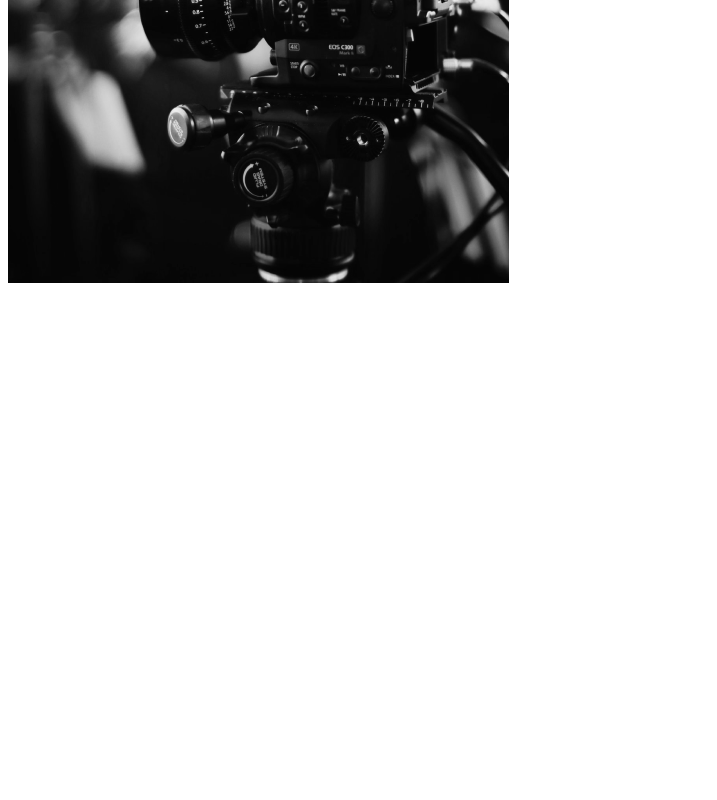
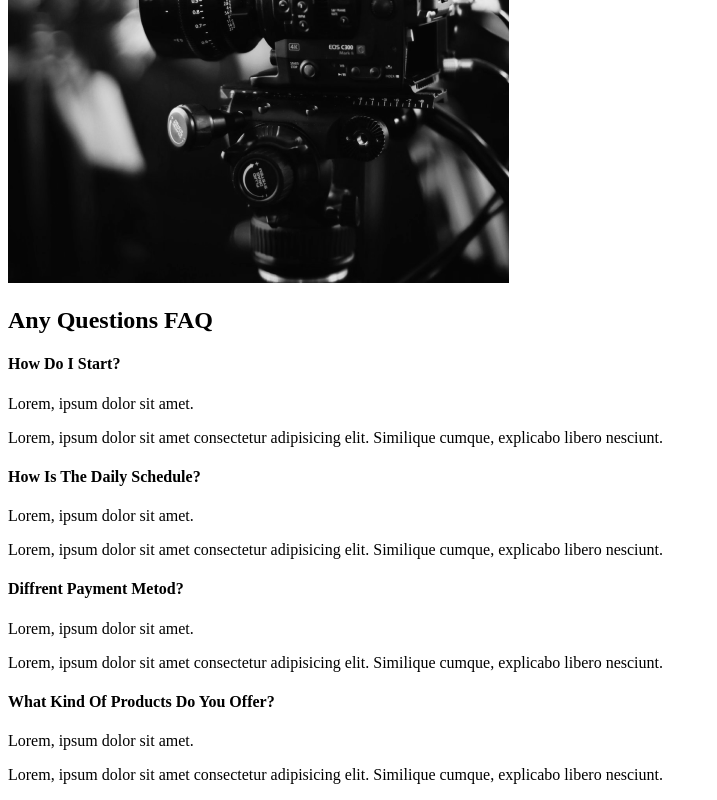
Before and after one commit to navidabdi/portfolio-react, a React (Create React App) app: page / in a window 1280 px wide. Shown: the part 2099-2899 px from the top of the page, without its empty margins (0-717 px from the left). Before the commit the page ends 2394 px from the top, so only its background shows below. Built offline with nearby package versions, Linux system fonts and the light colour scheme.

Commit message:
4. Faq Section

```diff
--- /dev/null
+++ b/src/components/FaqSection.js
@@ -0,0 +1,53 @@
+import react from "react";
+
+const FaqSection = () => {
+  return (
+    <div className="faq">
+      <h2>
+        Any Questions <span>FAQ</span>
+      </h2>
+      <div className="question">
+        <h4>How Do I Start?</h4>
+        <div className="answer">
+          <p>Lorem, ipsum dolor sit amet.</p>
+          <p>
+            Lorem, ipsum dolor sit amet consectetur adipisicing elit. Similique
+            cumque, explicabo libero nesciunt.
+          </p>
+        </div>
+      </div>
+      <div className="question">
+        <h4>How Is The Daily Schedule?</h4>
+        <div className="answer">
+          <p>Lorem, ipsum dolor sit amet.</p>
+          <p>
+            Lorem, ipsum dolor sit amet consectetur adipisicing elit. Similique
+            cumque, explicabo libero nesciunt.
+          </p>
+        </div>
+      </div>
+      <div className="question">
+        <h4>Diffrent Payment Metod?</h4>
+        <div className="answer">
+          <p>Lorem, ipsum dolor sit amet.</p>
+          <p>
+            Lorem, ipsum dolor sit amet consectetur adipisicing elit. Similique
+            cumque, explicabo libero nesciunt.
+          </p>
+        </div>
+      </div>
+      <div className="question">
+        <h4>What Kind Of Products Do You Offer?</h4>
+        <div className="answer">
+          <p>Lorem, ipsum dolor sit amet.</p>
+          <p>
+            Lorem, ipsum dolor sit amet consectetur adipisicing elit. Similique
+            cumque, explicabo libero nesciunt.
+          </p>
+        </div>
+      </div>
+    </div>
+  );
+};
+
+export default FaqSection;
--- a/src/pages/AboutUs.js
+++ b/src/pages/AboutUs.js
@@ -2,11 +2,13 @@
 // Import The About Page Components
 import AboutSection from "../components/AboutSection";
 import ServicesSection from "../components/ServicesSection";
+import FaqSection from "../components/FaqSection";
 const AboutUs = () => {
   return (
     <>
       <AboutSection />
       <ServicesSection />
+      <FaqSection />
     </>
   );
 };
```
